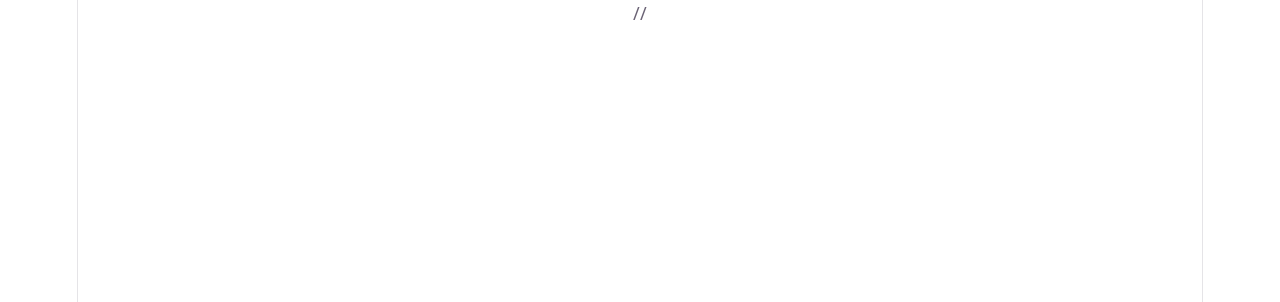
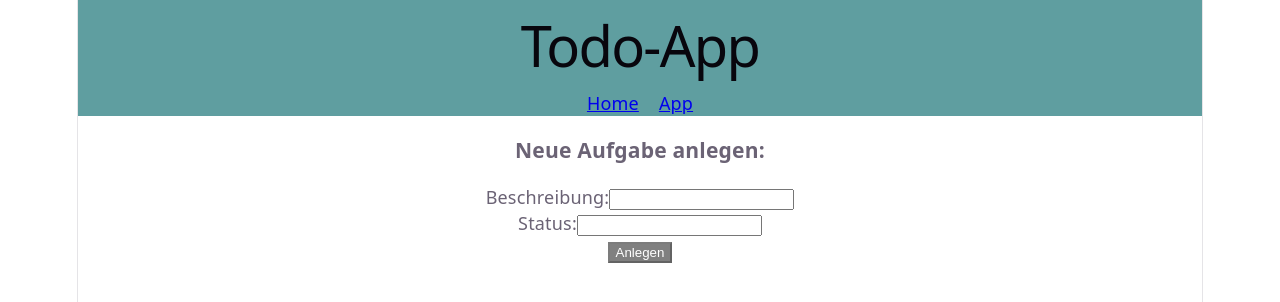
Before and after one commit to m-reinisch/FullStackProject, a React (Vite) app in the folder frontend/: page /todo/add in a window 1280 px wide. Shown: the top 302 px of the page. Built offline with nearby package versions, Linux system fonts and the light colour scheme; no server answers.

Commit message:
todo frontend project copied

```diff
--- a/frontend/package.json
+++ b/frontend/package.json
@@ -13,6 +13,7 @@
     "axios": "^1.18.1",
     "react": "^19.2.7",
     "react-dom": "^19.2.7",
+    "react-hook-form": "^7.80.0",
     "react-router-dom": "^7.18.0"
   },
   "devDependencies": {
--- a/frontend/src/App.css
+++ b/frontend/src/App.css
@@ -1,3 +1,34 @@
+header {
+  background-color: cadetblue;
+}
+
+button {
+  color: white;
+  background-color: grey;
+  width: fit-content;
+}
+
+#del {
+  color: red;
+}
+
+.navigation {
+  padding: 10px;
+}
+
+.page {
+  display: flex;
+  flex-direction: column;
+  justify-content: center;
+}
+
+#card {
+  border-color: black;
+  border-style: solid;
+  border-width: 1px;
+}
+
+/------------------------------/
 .counter {
   font-size: 16px;
   padding: 5px 10px;
--- a/frontend/src/App.tsx
+++ b/frontend/src/App.tsx
@@ -1,13 +1,56 @@
 import './App.css'
+import type {Todo, TodoDTO} from "./types.tsx";
+import NavBar from "./NavBar.tsx";
+import Home from "./Home.tsx";
+import Canvas from "./Canvas.tsx";
+import NewTodo from "./NewTodo.tsx";
+import {Route, Routes } from "react-router-dom";
+import {useEffect, useState} from "react";
 import axios from 'axios';
 
 function App() {
+    const [todos, setTodos]= useState<Todo[]>([])
+    const [change, setChange]= useState<number>(0)
 
-  return (
-    <>
-      //
-    </>
-  )
+    function loadAllTodos(){
+        axios.get("/api/todo")
+            .then( (response) =>
+                setTodos(response.data))
+            .catch( (errors) => console.log(errors) )
+    }
+    function addTodo(desc: string, stat: string){
+        const newTodo: TodoDTO= {
+            description: desc,
+            status: stat
+        }
+
+        axios.post("/api/todo", newTodo)
+            .then( () => changed() )
+            .catch( (errors) => console.log(errors) )
+    }
+    function changed(){
+        setChange(change + 1)
+    }
+
+    useEffect(() => {
+        loadAllTodos()
+    }, [change]);
+
+    return (
+        <>
+            <header>
+                <h1>Todo-App</h1>
+                <NavBar />
+            </header>
+            <Routes>
+                <Route path={"/"} element={<Home />} />
+                <Route path={"/todos"}
+                       element={<Canvas cTodos={todos} change={changed} />} />
+                <Route path={"/todo/add"}
+                       element={<NewTodo submitTodo={addTodo} />} />
+            </Routes>
+        </>
+    )
 }
 
 export default App
--- /dev/null
+++ b/frontend/src/Canvas.tsx
@@ -0,0 +1,60 @@
+import type {Todo} from "./types.tsx";
+import {TodoCard} from "./TodoCard.tsx";
+import { useNavigate } from "react-router-dom";
+
+type CanvasProps= {
+    cTodos: Todo[],
+    change: () => void
+}
+
+export default function Canvas(props: Readonly<CanvasProps>) {
+    const nav= useNavigate();
+
+    return(
+        <div className="page">
+            <table>
+                <thead>
+                <tr>
+                    <th>Open:</th>
+                    <th>In progress:</th>
+                    <th>Finished:</th>
+                </tr>
+                </thead>
+                <tbody>
+                <tr>
+                    <td>
+                        {props.cTodos
+                            .filter(t =>
+                                t.status === "OPEN")
+                            .map(t =>
+                                <TodoCard todo={t}
+                                          change={props.change}
+                                          key={t.id}/>)
+                        }
+                    </td>
+                    <td>
+                        {props.cTodos
+                            .filter(t =>
+                                t.status === "IN_PROGRESS")
+                            .map(t =>
+                                <TodoCard todo={t} change={props.change} />)
+                        }
+                    </td>
+                    <td>
+                        {props.cTodos
+                            .filter(t =>
+                                t.status === "DONE")
+                            .map(t =>
+                                <TodoCard todo={t} change={props.change} />)
+                        }
+                    </td>
+                </tr>
+                </tbody>
+            </table>
+            <br />
+            <button onClick={
+                () => nav("/todo/add")
+            }>Add Aufgabe</button>
+        </div>
+    )
+}
--- /dev/null
+++ b/frontend/src/Home.tsx
@@ -0,0 +1,8 @@
+export default function Home() {
+    return(
+        <>
+            <h2>Dies ist eine einfache Anwendung zum Verwalten von Aufgaben (Todos)</h2>
+            <p>Hier steht später eine kurze Anleitung</p>
+        </>
+    )
+}
--- /dev/null
+++ b/frontend/src/NavBar.tsx
@@ -0,0 +1,11 @@
+import {Link} from "react-router-dom";
+
+export default function NavBar() {
+
+    return(
+        <>
+            <Link to={"/"} className="navigation">Home</Link>
+            <Link to={"/todos"} className="navigation">App</Link>
+        </>
+    )
+}
--- /dev/null
+++ b/frontend/src/NewTodo.tsx
@@ -0,0 +1,68 @@
+import {useForm} from "react-hook-form";
+import {useNavigate} from "react-router-dom";
+
+type FormValues= {
+    description: string,
+    status: "OPEN" | "IN_PROGRESS" | "DONE"
+}
+type NewTodoProps= {
+    submitTodo: (desc: string, stat: string) => void
+}
+
+export default function NewTodo({submitTodo}: NewTodoProps) {
+    const {register, handleSubmit, formState: {errors, isValid}} =
+        useForm<FormValues>({mode: "onChange"})
+    const nav= useNavigate();
+
+    function onSubmit(data: FormValues){
+        submitTodo(data.description, data.status)
+        nav("/todos")
+    }
+
+    return(
+        <div className="page">
+            <h3>Neue Aufgabe anlegen:</h3>
+            <form onSubmit={handleSubmit(onSubmit)}>
+                <label>
+                    Beschreibung:
+                    <input type={"text"}
+                           {...register("description",
+                                            {
+                                                required: "Description is required.",
+                                                minLength: {
+                                                    value: 5,
+                                                    message: "Description must be at least 5 characters long."}
+                                            }
+                                        )
+                           }
+                    />
+                    {errors.description && <p id="err">{errors.description.message}</p>}
+                </label>
+                <br />
+                <label>
+                    Status:
+                    <input type={"text"}
+                           {...register("status", {
+                                   required: "Status is required.",
+                                   validate:
+                                       (val) =>
+                                       {
+                                           if(val === "OPEN" ||
+                                               val === "IN_PROGRESS" ||
+                                               val === "DONE"){
+                                               return true
+                                           } else {
+                                               return "Must be OPEN, IN_PROGRESS or DONE"
+                                           }
+                                        }
+                    })} />
+                    {errors.status && <p id="err">{errors.status.message}</p>}
+                </label>
+                <br />
+                <button type={"submit"} disabled={!isValid}>
+                    Anlegen
+                </button>
+            </form>
+        </div>
+    )
+}
--- /dev/null
+++ b/frontend/src/TodoCard.tsx
@@ -0,0 +1,53 @@
+import type {Todo} from "./types.tsx";
+import axios from "axios";
+
+type TodoProps= {
+    todo: Todo,
+    change: () => void
+}
+
+export function TodoCard(props: Readonly<TodoProps>) {
+    function levelUp(data: Todo) {
+        const level: string = data.status
+        let stat: string
+
+        if (level === "OPEN") {
+            stat = "IN_PROGRESS"
+        } else if (level === "IN_PROGRESS") {
+            stat = "DONE"
+        } else {
+            stat = "DONE"
+        }
+        const upTodo: Todo = {
+            id: data.id,
+            description: data.description,
+            status: stat
+        }
+        axios.put("/api/todo/" + data.id, upTodo)
+             .then(() => props.change())
+             .catch((errors) => console.log(errors))
+    }
+    function del(id: string){
+        axios.delete("/api/todo/" + id)
+             .then(() => props.change())
+             .catch((errors) => console.log(errors))
+    }
+
+    return (
+        <div id="card">
+            <p id="desc">{props.todo.description}</p>
+            <p id="stat">{props.todo.status}</p>
+            <button type={"button"} onClick={
+                () => levelUp(props.todo)
+            }>Level up
+            </button>
+            <button id="del" type={"button"}
+                    disabled={
+                        props.todo.status !== "DONE"
+                    }
+                    onClick={
+                        () => {del(props.todo.id)}
+            }>Löschen</button>
+        </div>
+    )
+}
--- a/frontend/src/main.tsx
+++ b/frontend/src/main.tsx
@@ -1,7 +1,7 @@
+import App from './App.tsx'
+import './index.css'
 import { StrictMode } from 'react'
 import { createRoot } from 'react-dom/client'
-import './index.css'
-import App from './App.tsx'
 import {BrowserRouter} from "react-router-dom";
 
 createRoot(document.getElementById('root')!).render(
--- /dev/null
+++ b/frontend/src/types.tsx
@@ -0,0 +1,10 @@
+export type Todo= {
+    id: string,
+    description: string,
+    status: string
+}
+
+export type TodoDTO= {
+    description: string,
+    status: string
+}
```
Also changed, not shown: 1 other file (tests, documents, lock files or other folders).
